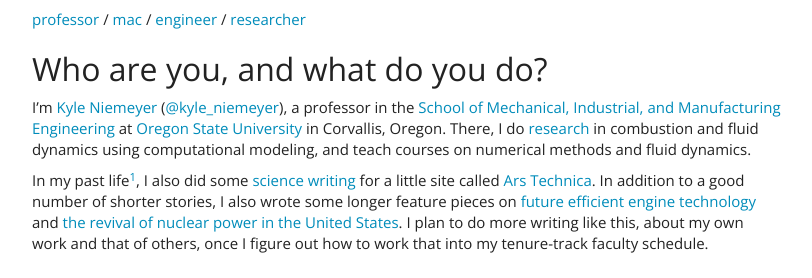
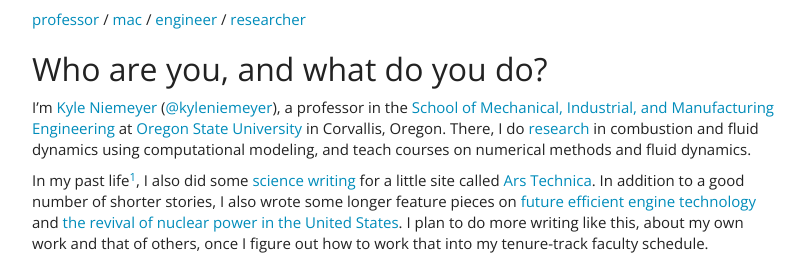
Before and after one commit to kyleniemeyer/kyleniemeyer.com, a Jekyll site: the page built from blog/_posts/2016-03-08-my-setup.md, in a window 1280 px wide and 900 px high, scrolled down 603 px. Shown: the part 163-441 px from the top of the window, without its empty margins (38-850 px from the left). Built offline with Jekyll 4.4.1, drawn with Linux system fonts in a browser that asks for light colours; nearby versions of some CDN libraries; comment, search, counter and statistics services are not loaded.

Commit message:
updated Twitter handle to @kyleniemeyer

```diff
--- a/_config.yml
+++ b/_config.yml
@@ -12,7 +12,7 @@
     name : Kyle Niemeyer
     email : kyle.niemeyer@gmail.com
     github : kyleniemeyer
-    twitter : kyle_niemeyer
+    twitter : kyleniemeyer
 
 kramdown:
     parse_block_html: true
--- a/blog/_posts/2016-03-08-my-setup.md
+++ b/blog/_posts/2016-03-08-my-setup.md
@@ -15,7 +15,7 @@
 
 ## Who are you, and what do you do?
 
-I'm [Kyle Niemeyer](http://kyleniemeyer.com "Kyle's website") ([@kyle_niemeyer](http://twitter.com/kyle_niemeyer "Kyle on Twitter")), a professor in the [School of Mechanical, Industrial, and Manufacturing Engineering](http://mime.oregonstate.edu "School where Kyle teaches") at [Oregon State University](http://oregonstate.edu "Kyle's university") in Corvallis, Oregon.
+I'm [Kyle Niemeyer](http://kyleniemeyer.com "Kyle's website") ([@kyleniemeyer](http://twitter.com/kyleniemeyer "Kyle on Twitter")), a professor in the [School of Mechanical, Industrial, and Manufacturing Engineering](http://mime.oregonstate.edu "School where Kyle teaches") at [Oregon State University](http://oregonstate.edu "Kyle's university") in Corvallis, Oregon.
 There, I do [research](http://kyleniemeyer.com/pubs/ "Research papers by Kyle") in combustion and fluid dynamics using computational modeling, and teach courses on numerical methods and fluid dynamics.
 
 In my past life[^1], I also did some [science writing](http://arstechnica.com/author/kyle-niemeyer/ "Some articles written by Kyle.") for a little site called [Ars Technica](http://arstechnica.com "A technology news and information website.").
@@ -51,7 +51,7 @@
 
 Next to OS X and iOS, the single piece of software I use most frequently is my friend [Samuel Clay](http://www.samuelclay.com/)'s [NewsBlur](https://newsblur.com/ "A personal news reader."), between the website and [iOS app](https://www.newsblur.com/ios "RSS news reader iOS app.").
 
-Following that, I constantly access [Twitter](http://twitter.com/kyle_niemeyer "Kyle on Twitter") using [Tweetbot for Mac](http://tapbots.com/tweetbot/mac/ "Twitter client for Mac.") and [Tweetbot for iOS](http://tapbots.com/tweetbot/ "Twitter client for iOS."). I love the interface and syncing feature.
+Following that, I constantly access [Twitter](http://twitter.com/kyleniemeyer "Kyle on Twitter") using [Tweetbot for Mac](http://tapbots.com/tweetbot/mac/ "Twitter client for Mac.") and [Tweetbot for iOS](http://tapbots.com/tweetbot/ "Twitter client for iOS."). I love the interface and syncing feature.
 
 I rely on the standard Mac apps for my internet browsing, email, and calendar needs (Safari, Mail, and Calendar), mainly for the easy iCloud syncing between computers and my phone. I do tend to keep Chrome or Firefox running for "work" tabs (e.g., searches on [Stack Overflow](http://stackoverflow.com/ "Programming Q&A website."), [Google Scholar](https://scholar.google.com/ "An academic article search engine.")).
 
--- a/index.markdown
+++ b/index.markdown
@@ -47,7 +47,7 @@
 <dt><i class="fa fa-phone fa-fw"></i> Office:</dt>
 <dd>541-737-5614</dd>
 <dt><i class="fa fa-twitter fa-fw"></i> Twitter:</dt>
-<dd><a href="https://twitter.com/kyle_niemeyer">@kyle_niemeyer</a></dd>
+<dd><a href="https://twitter.com/kyleniemeyer">@kyleniemeyer</a></dd>
 <dt><i class="fa fa-github fa-fw"></i> GitHub:</dt>
 <dd><a href="https://github.com/kyleniemeyer">kyleniemeyer</a></dd>
 <dt><i class="fa fa-linkedin fa-fw"></i> LinkedIn:</dt>
--- a/team/index.markdown
+++ b/team/index.markdown
@@ -14,7 +14,7 @@
     phone: "541-737-7498"
     cv: "http://kyleniemeyer.com/team/CV"
     github: "kyleniemeyer"
-    twitter: "kyle_niemeyer"
+    twitter: "kyleniemeyer"
     orcid: "0000-0003-4425-7097"
     googlescholar: "http://scholar.google.com/citations?user=dt0KRYoAAAAJ"
     linkedin: "kyleniemeyer"
```
